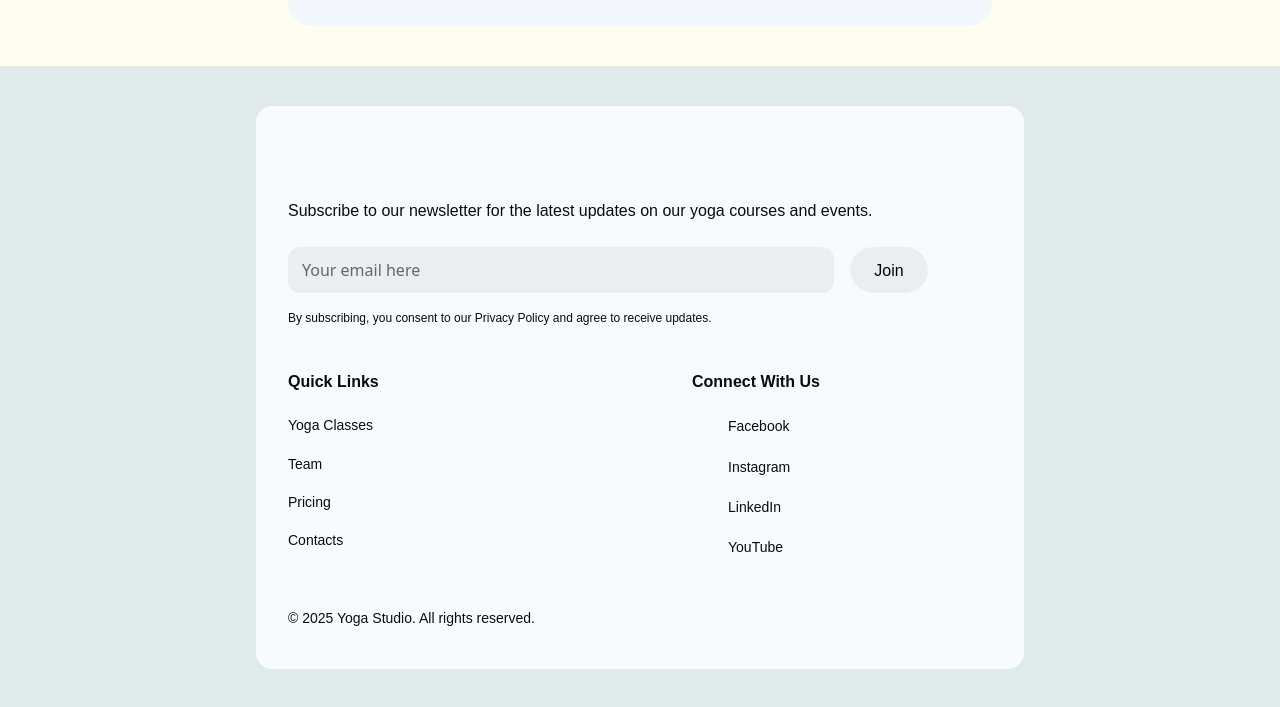
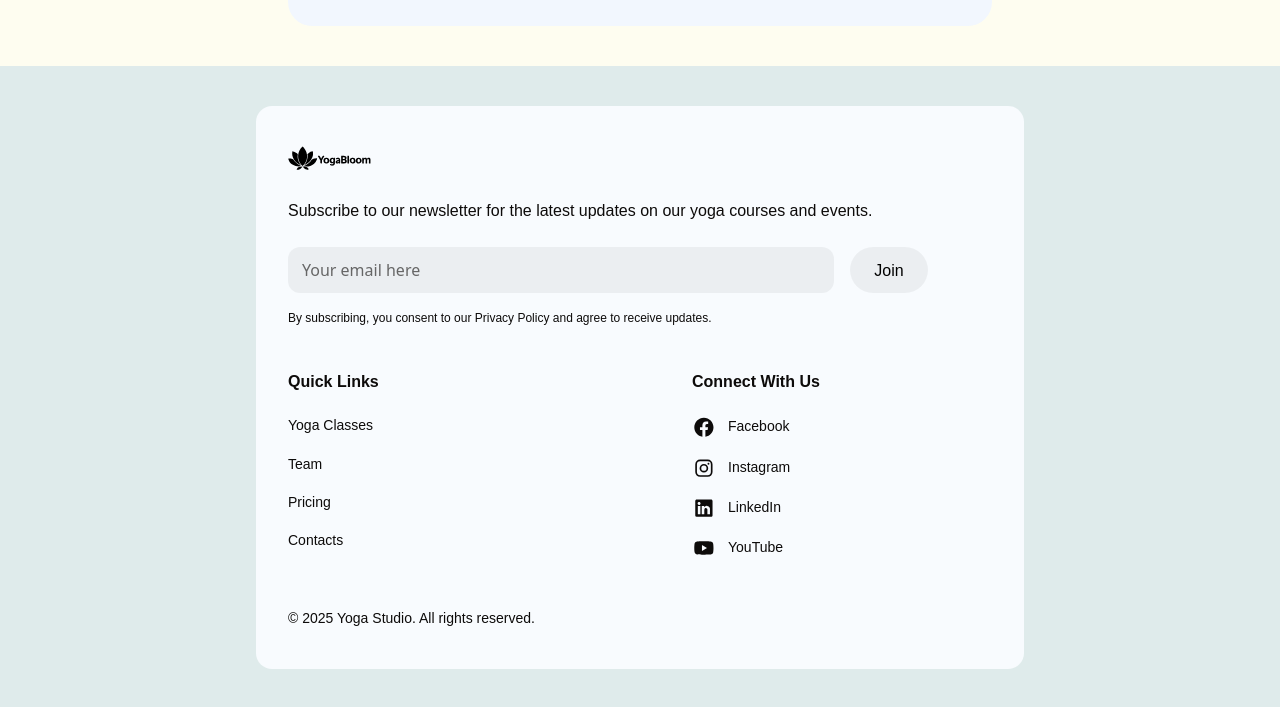
Before and after one commit to koselevn/star-team, a plain HTML site: page index.html in a window 1280 px wide. Shown: the part 3733-4440 px from the top of the page. Drawn offline with nearby package versions, Linux system fonts and the light colour scheme.

Commit message:
Deploying to gh-pages from @ koselevn/star-team@5b764272ec5156baa2235961aa58ec31a94de05b 🚀

```diff
--- a/index.html
+++ b/index.html
@@ -328,7 +328,7 @@
                 <div class="footer-logo">
                     <a href="index.html" target="_blank">
                         <svg class="footer-logo-icon" width="83" height="24">
-                            <use href="../img/footer/icons.svg#icon-logo"></use>
+                            <use href="/star-team/assets/icons-Dv_KSyz0.svg#icon-logo"></use>
                         </svg>
                     </a>
                 </div>
@@ -374,7 +374,7 @@
                         <li class="footer-social-item">
                             <a class="footer-social-link" href="https://www.facebook.com/" target="_blank">
                                 <svg class="footer-social-icon" width="24" height="24">
-                                    <use href="../img/footer/icons.svg#icon-facebook">
+                                    <use href="/star-team/assets/icons-Dv_KSyz0.svg#icon-facebook">
                                     </use>
                                 </svg>
                                 <span class="footer-social-name">Facebook</span>
@@ -383,7 +383,7 @@
                         <li class="footer-social-item">
                             <a class="footer-social-link" href="https://www.instagram.com/" target="_blank">
                                 <svg class="footer-social-icon" width="24" height="24">
-                                    <use href="../img/footer/icons.svg#icon-instagram">
+                                    <use href="/star-team/assets/icons-Dv_KSyz0.svg#icon-instagram">
                                     </use>
                                 </svg>
                                 <span class="footer-social-name">Instagram</span>
@@ -392,7 +392,7 @@
                         <li class="footer-social-item">
                             <a class="footer-social-link" href="https://www.linkedin.com/" target="_blank">
                                 <svg class="footer-social-icon" width="24" height="24">
-                                    <use href="../img/footer/icons.svg#icon-linkedin">
+                                    <use href="/star-team/assets/icons-Dv_KSyz0.svg#icon-linkedin">
                                     </use>
                                 </svg>
                                 <span class="footer-social-name">LinkedIn</span>
@@ -401,7 +401,7 @@
                         <li class="footer-social-item">
                             <a class="footer-social-link" href="https://www.youtube.com/" target="_blank">
                                 <svg class="footer-social-icon" width="24" height="24">
-                                    <use href="../img/footer/icons.svg#icon-youtube">
+                                    <use href="/star-team/assets/icons-Dv_KSyz0.svg#icon-youtube">
                                     </use>
                                 </svg>
                                 <span class="footer-social-name">YouTube</span>
```
Also changed, not shown: assets/icons-Dv_KSyz0.svg (added).
